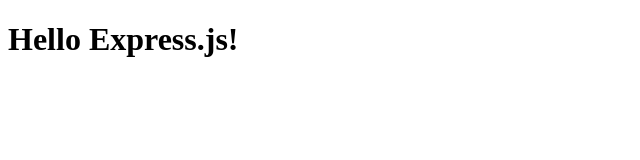
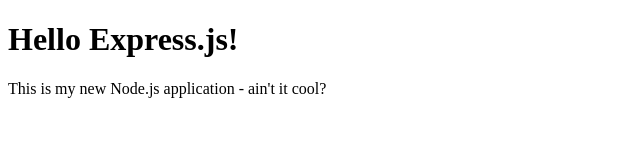
Before and after one commit to rwkarsch/web-server, a website: page public/index.html in a window 1280 px wide. Shown: the whole page, without its empty margins (0-640 px from the left). Drawn offline with Linux system fonts and the light colour scheme.

Commit message:
Added paragraph to index.html

```diff
--- a/public/index.html
+++ b/public/index.html
@@ -6,5 +6,6 @@
 	</head>
 	<body>
 		<h1>Hello Express.js!</h1>
+		<p>This is my new Node.js application - ain't it cool?</p>
 	</body>
 </html>
```
